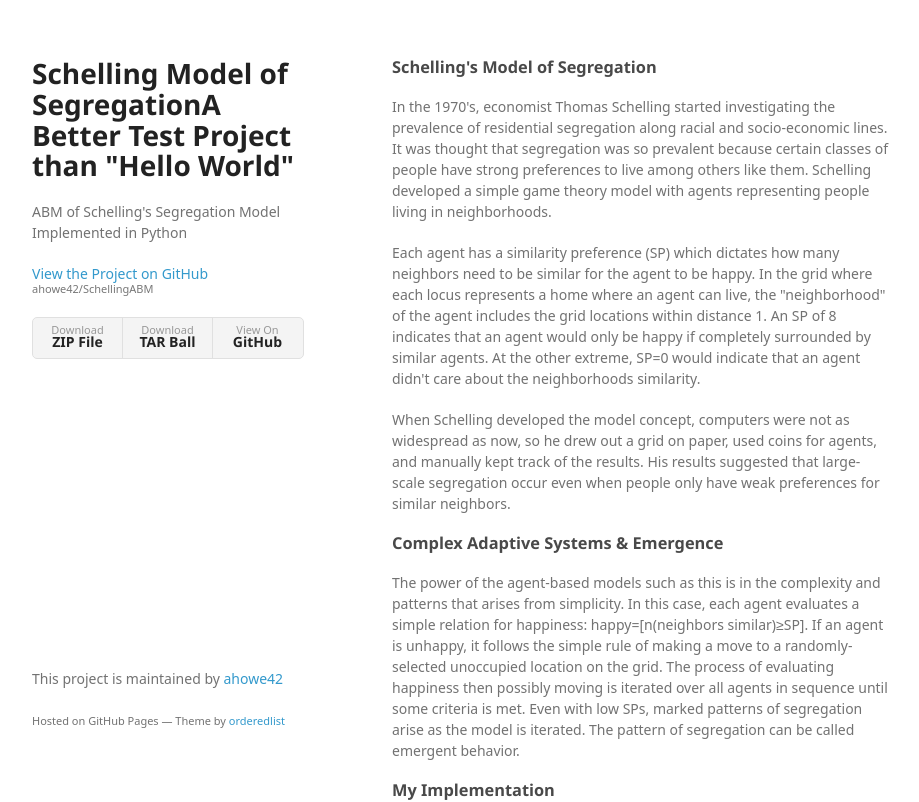
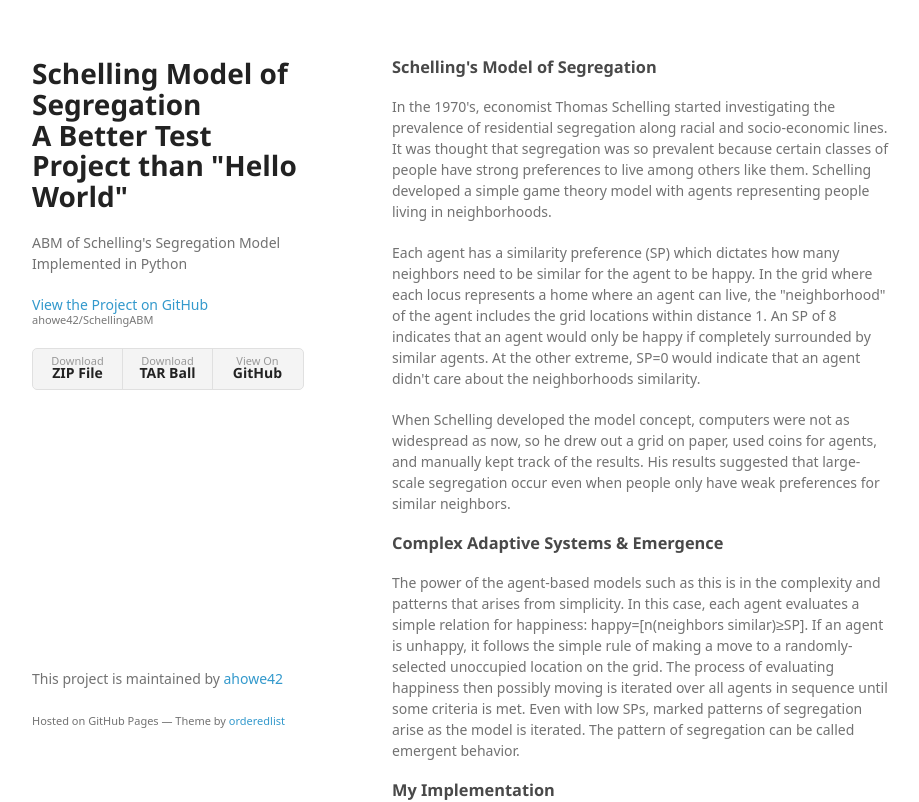
Before and after one commit to ahowe42/SchellingABM, a plain HTML site: page index.html in a window 1280 px wide. Shown: the top 802 px of the page, without its empty margins (178-1097 px from the left). Drawn offline with Linux system fonts and the light colour scheme; a web font is replaced by a local one.

Commit message:
Update index.html

```diff
--- a/index.html
+++ b/index.html
@@ -15,7 +15,7 @@
   <body>
     <div class="wrapper">
       <header>
-        <h1>Schelling Model of Segregation<span>A Better Test Project than &quot;Hello World&quot;</span></h1>
+        <h1>Schelling Model of Segregation<br><span>A Better Test Project than &quot;Hello World&quot;</span></h1>
         <p>ABM of Schelling&#39;s Segregation Model Implemented in Python</p>
 
         <p class="view"><a href="https://github.com/ahowe42/SchellingABM">View the Project on GitHub <small>ahowe42/SchellingABM</small></a></p>
```
